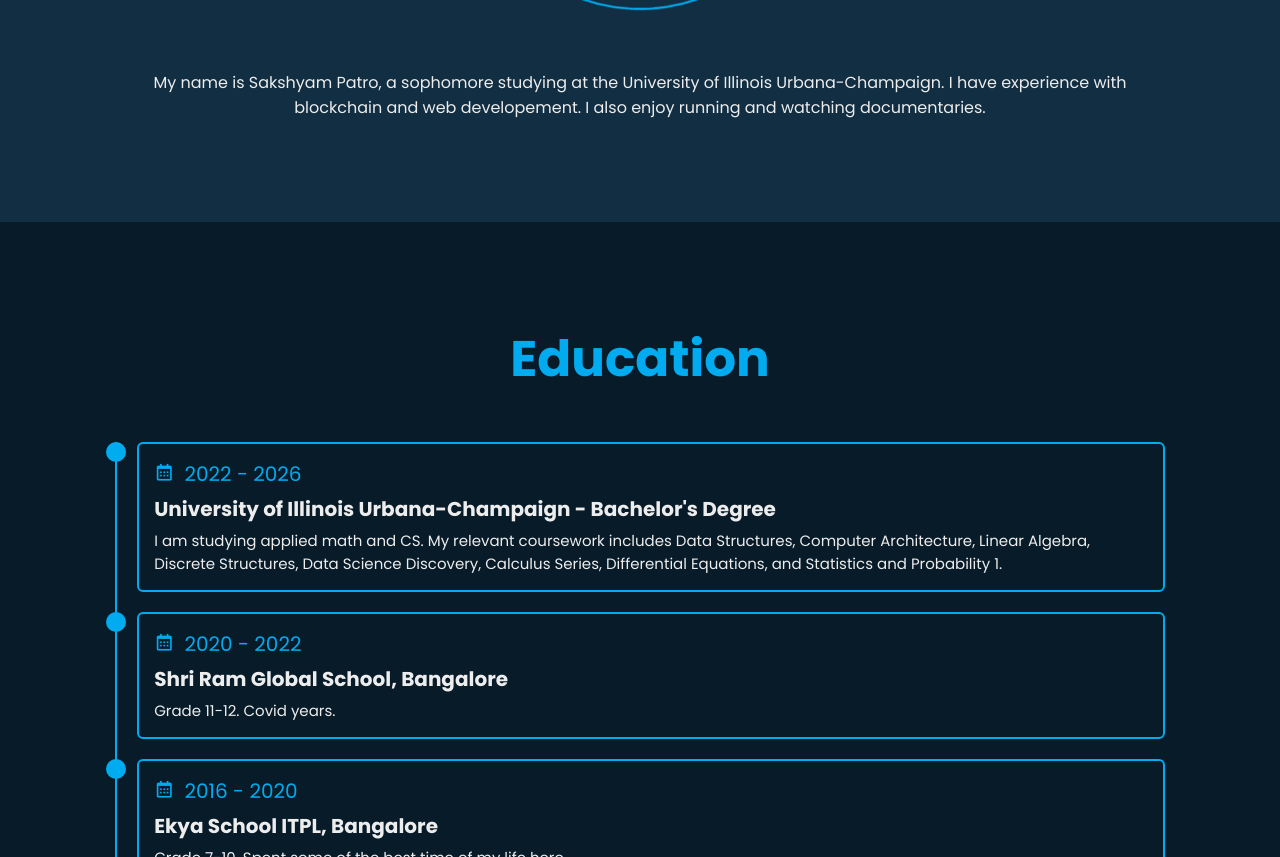
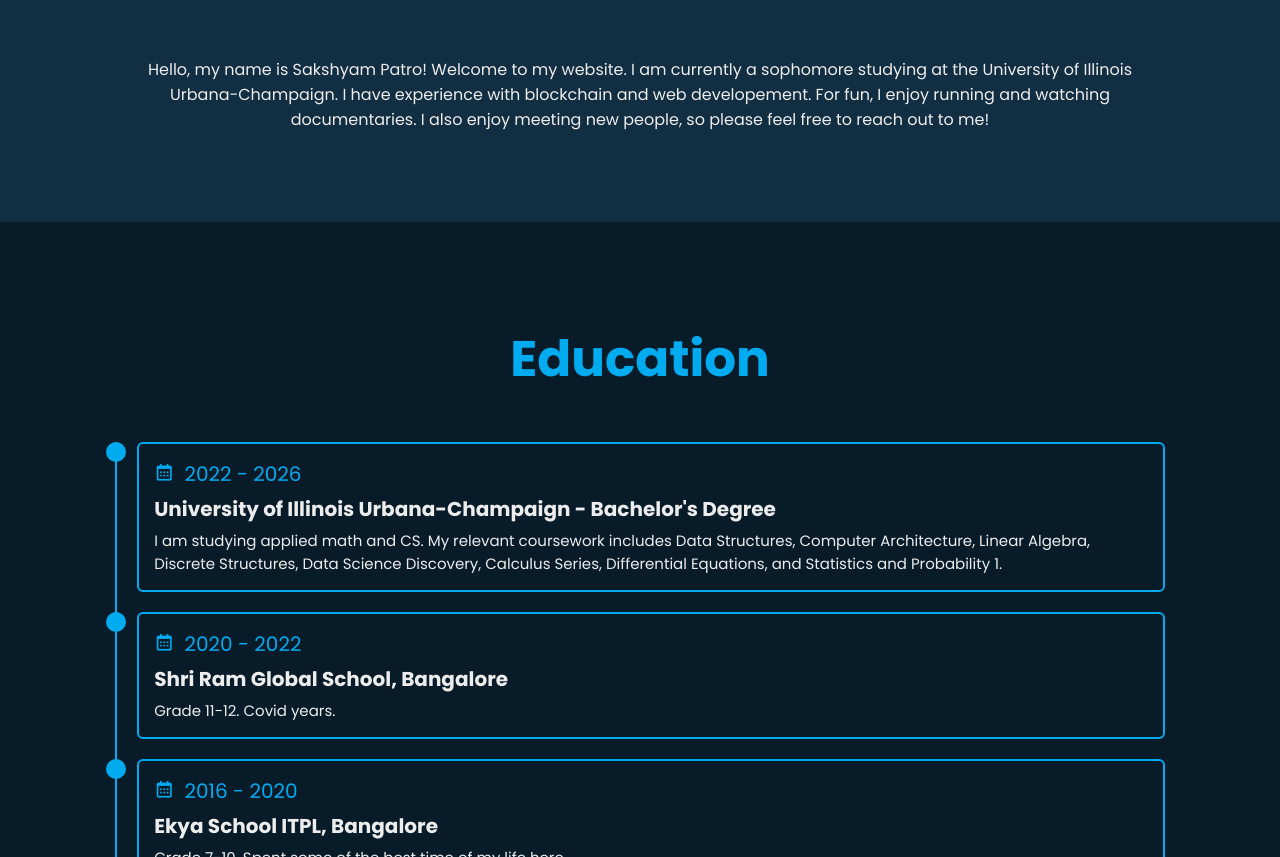
Before and after one commit to Sakshyam-Patro/Sakshyam-Patro.github.io, a plain HTML site: page index.html in a window 1280 px wide. Shown: the part 1378-2235 px from the top of the page. Drawn offline with nearby package versions, Linux system fonts and the light colour scheme.

Commit message:
Update index.html

```diff
--- a/index.html
+++ b/index.html
@@ -70,7 +70,7 @@
 
         <div class="about-content">
             <!-- <h3>College Student</h3> -->
-            <p> My name is Sakshyam Patro, a sophomore studying at the University of Illinois Urbana-Champaign. I have experience with blockchain and web developement. I also enjoy running and watching documentaries.
+            <p> Hello, my name is Sakshyam Patro! Welcome to my website. I am currently a sophomore studying at the University of Illinois Urbana-Champaign. I have experience with blockchain and web developement. For fun, I enjoy running and watching documentaries. I also enjoy meeting new people, so please feel free to reach out to me!
             </p>
 <!--
             <div class="btn-box btns">
```
